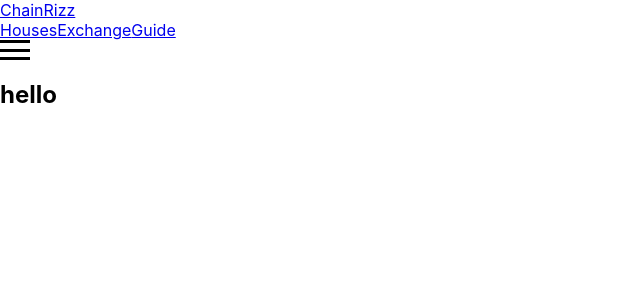
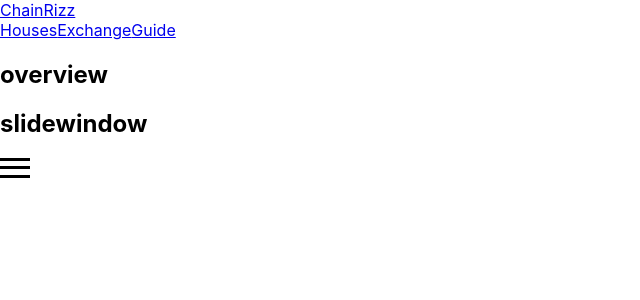
Before and after one commit to HaigEmirzian/NFT-Marketplace-Front-End, a React (Create React App) app in the folder marketplace/: page / in a window 1280 px wide. Shown: the top 300 px of the page, without its empty margins (0-640 px from the left). Built offline with nearby package versions, Linux system fonts and the light colour scheme; the HTML template or start-up script is replaced by a standard one.

Commit message:
home page components only show up on home page now

```diff
--- a/marketplace/src/App.js
+++ b/marketplace/src/App.js
@@ -1,10 +1,9 @@
 import "./App.css";
 import React from "react";
 import {
+    Home,
     Logo,
     Hamburger,
-    Overview,
-    SlideWindow,
     Houses,
     Exchange,
     Guide,
@@ -24,15 +23,13 @@ function App() {
                 </div>
 
                 <Routes>
+                    <Route exact path = "/" element={<Home/>} />
                     <Route path="/houses" element={<Houses />} />
                     <Route path="/exchange" element={<Exchange />} />
                     <Route path="/guide" element={<Guide />} />
                 </Routes>
             </Router>
-
             <Hamburger />
-            <Overview />
-            <SlideWindow />
         </div>
     );
 }
--- a/marketplace/src/components/Overview.js
+++ b/marketplace/src/components/Overview.js
@@ -1,7 +1,7 @@
 function Overview() {
     return (
       <div>
-
+        <h2>overview</h2>
       </div>
     );
   }
--- a/marketplace/src/components/SlideWindow.js
+++ b/marketplace/src/components/SlideWindow.js
@@ -1,7 +1,7 @@
 function SlideWindow() {
     return (
       <div>
-        <h2>hello</h2>
+        <h2>slidewindow</h2>
       </div>
     );
   }
--- /dev/null
+++ b/marketplace/src/components/home.js
@@ -0,0 +1,13 @@
+import Overview from "./overview.js";
+import SlideWindow from "./slideWindow.js";
+
+function Home() {
+    return (
+        <div>
+            <Overview />
+            <SlideWindow />
+        </div>
+    );
+}
+
+export default Home;
--- a/marketplace/src/components/index.js
+++ b/marketplace/src/components/index.js
@@ -6,3 +6,4 @@ export { default as SlideWindow } from "./slideWindow";
 export { default as Houses } from "./houses";
 export { default as Exchange } from "./exchange";
 export { default as Guide } from "./guide";
+export { default as Home } from "./home";
```
